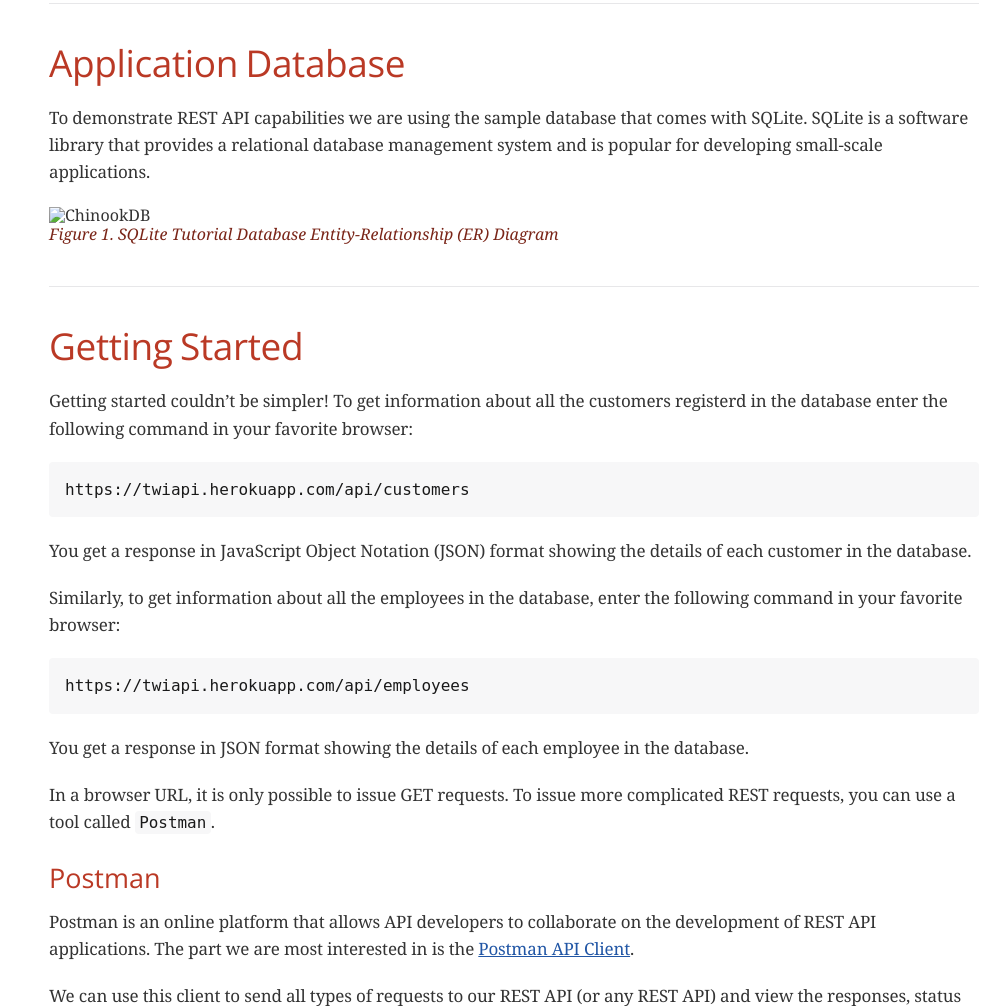
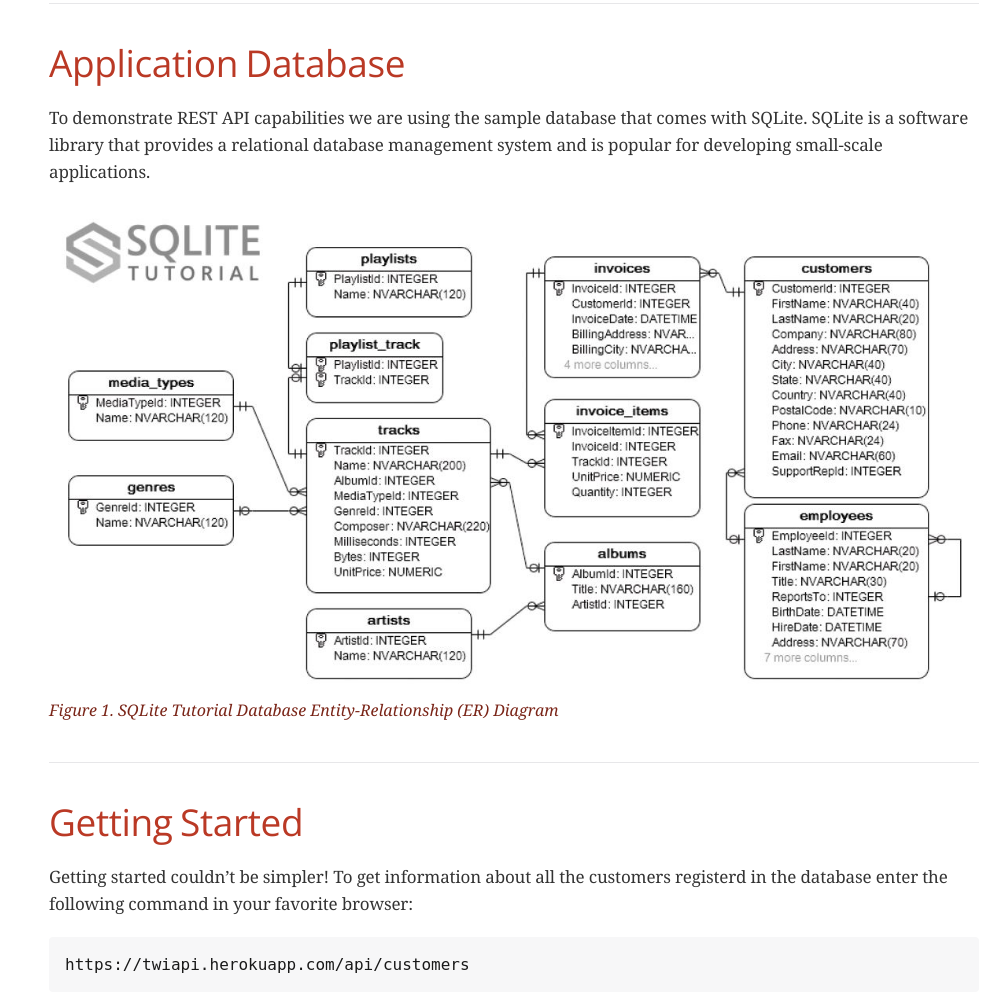
Before and after one commit to twilb1/api, a website: page asciiDoc/index.html in a window 1280 px wide. Shown: the part 820-1826 px from the top of the page, without its empty margins (286-1280 px from the left). Drawn offline with nearby package versions, Linux system fonts and the light colour scheme; a web font is replaced by a local one.

Commit message:
Add files via upload

```diff
--- a/asciiDoc/index.html
+++ b/asciiDoc/index.html
@@ -534,7 +534,7 @@ body.book #toc,body.book #preamble,body.book h1.sect0,body.book .sect1>h2{page-b
 </div>
 <div class="imageblock">
 <div class="content">
-<img src=""https://twilb1.github.io/api/asciiDoc/SQLite_Tutorial_DB.jpg"" alt="ChinookDB">
+<img src="https://twilb1.github.io/api/asciiDoc/SQLite_Tutorial_DB.jpg" alt="ChinookDB">
 </div>
 <div class="title">Figure 1. SQLite Tutorial Database Entity-Relationship (ER) Diagram</div>
 </div>
```
